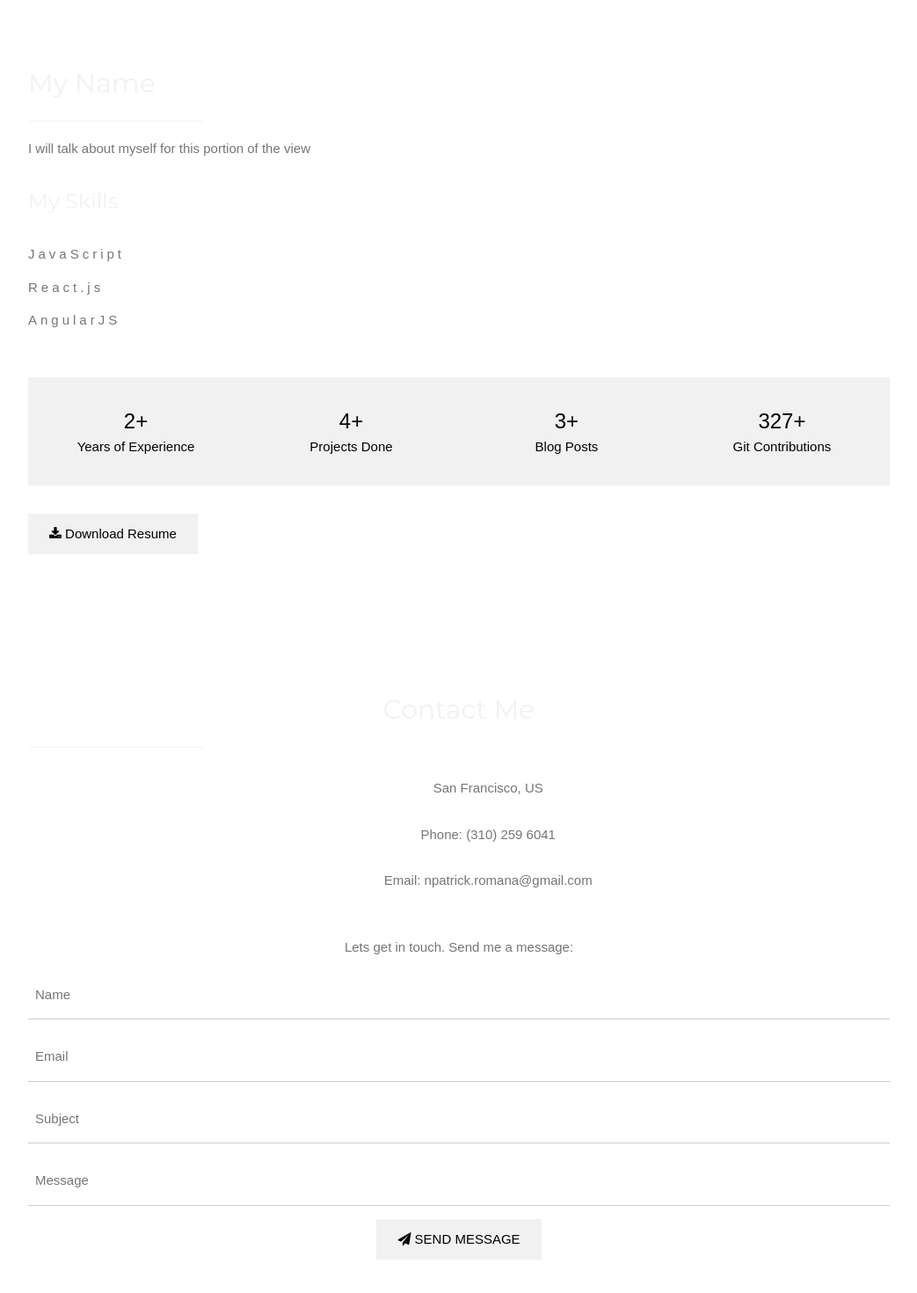
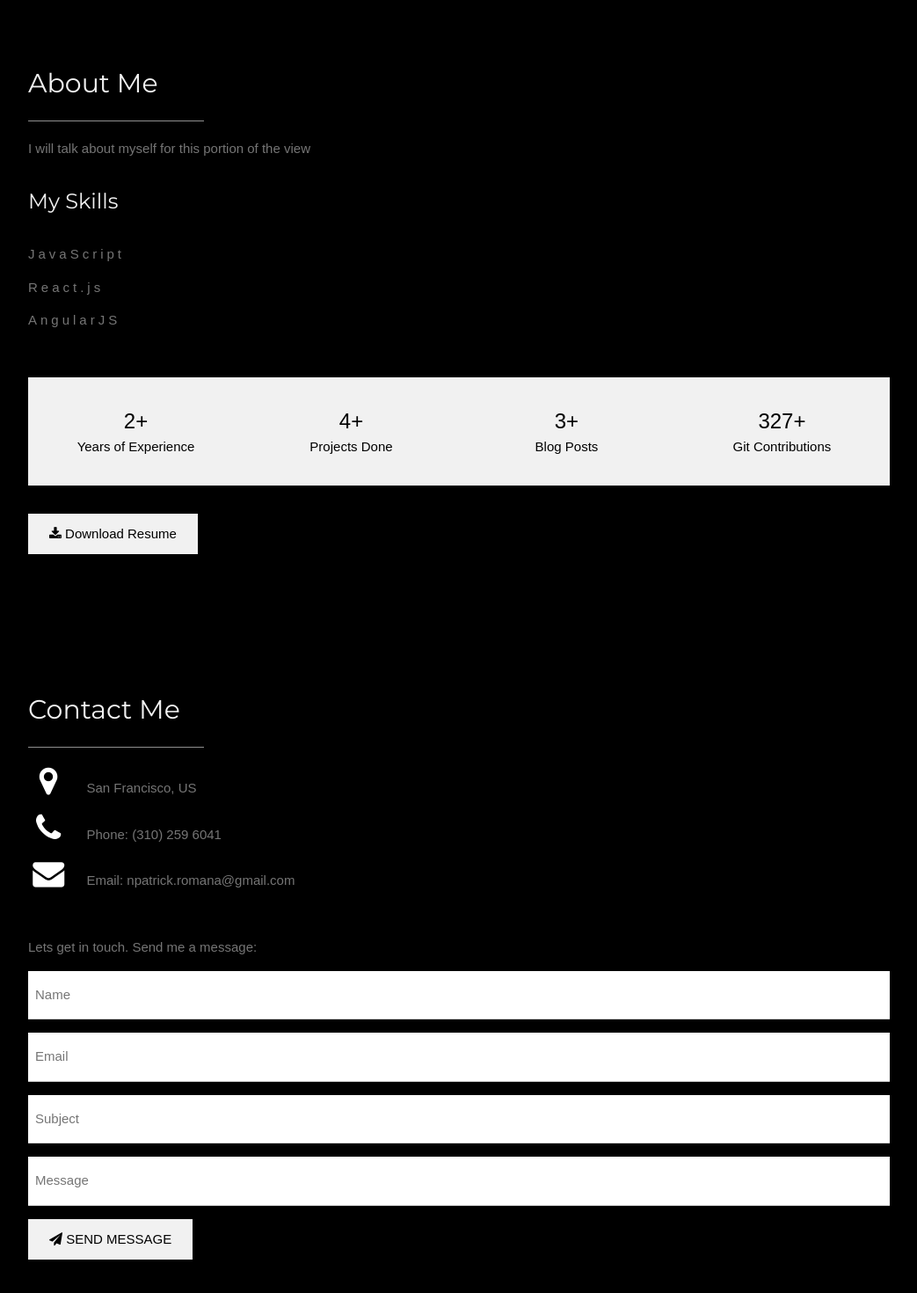
Before and after one commit to npatrick/my-app, a React (Create React App) app: page / in a window 1280 px wide. Shown: the part 1445-2915 px from the top of the page at 88% size, without its empty margins (118-1161 px from the left). Built offline with nearby package versions, Linux system fonts and the light colour scheme.

Commit message:
fix text on portfolio component

```diff
--- a/src/App.css
+++ b/src/App.css
@@ -29,6 +29,12 @@ body, h1,h2,h3,h4,h5,h6 {font-family: "Montserrat", sans-serif}
 .w3-sidenav {width: 120px;background: #222;}
 /* Add a left margin to the "page content" that matches the width of the sidenav (120px) */
 #main {margin-left: 120px}
+body {
+  background-color: black;
+}
+.w3-padding-64.w3-content.w3-text-grey {
+  text-align: left;
+}
 /* Remove margins from "page content" on small screens */
 @media only screen and (max-width: 600px) {#main {margin-left: 0}}
 
--- a/src/portfolio.js
+++ b/src/portfolio.js
@@ -5,7 +5,7 @@ class Portfolio extends Component {
 		return (
 
 		  <div className="w3-content w3-justify w3-text-grey w3-padding-64" id="portfolio">
-		    <h2 className="w3-text-light-grey">My Name</h2>
+		    <h2 className="w3-text-light-grey">About Me</h2>
 		    <hr style={{width:"200px"}} className="w3-opacity"></hr>
 		    <p>I will talk about myself for this portion of the view</p>
 		    <h3 className="w3-padding-16 w3-text-light-grey">My Skills</h3>
```
